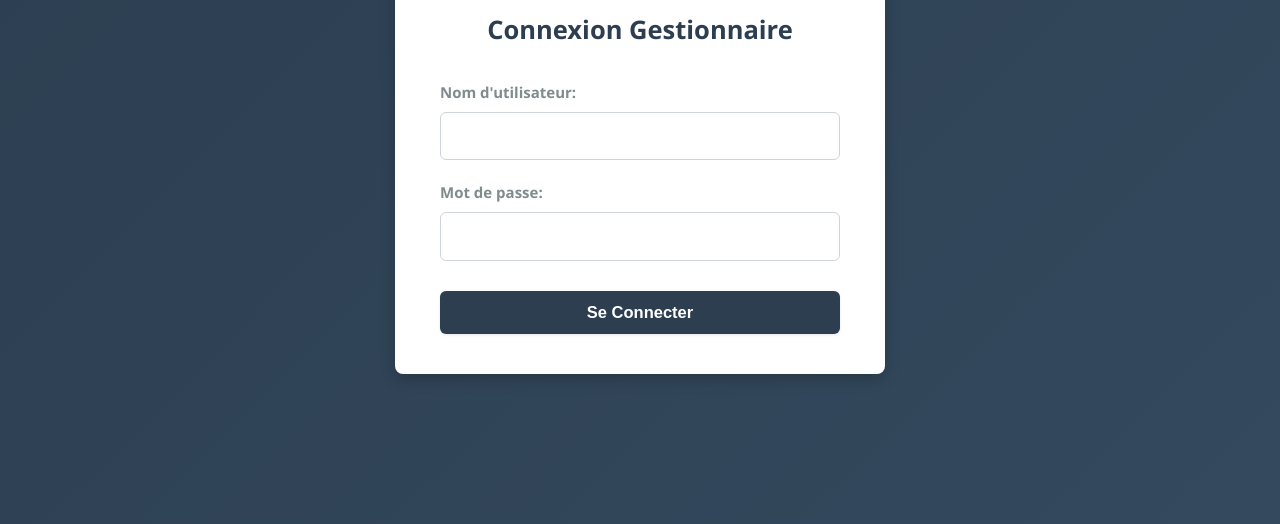
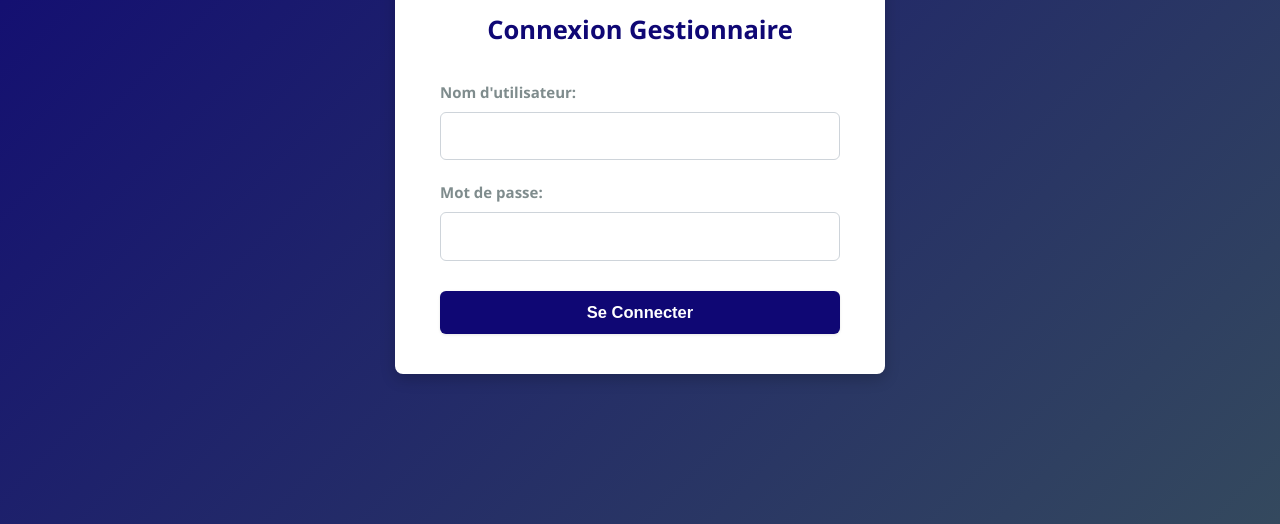
Before and after one commit to GKLM-TECHNOLOGIE/LaCharite, a plain HTML site: page index.html in a window 1280 px wide. Shown: the part 276-800 px from the top of the page. Drawn offline with nearby package versions, Linux system fonts and the light colour scheme; no server answers.

Commit message:
Update style.css

```diff
--- a/style.css
+++ b/style.css
@@ -1,6 +1,6 @@
 /* style.css */
 :root {
-    --color-primary: #2c3e50;       /* Dark Slate Blue (NEW) */
+    --color-primary: #0f0774;       /* Dark Slate Blue (NEW) */
     --color-primary-light: #34495e; /* Lighter Slate Blue (NEW) */
     --color-accent: #f39c12;        /* Vibrant Orange (NEW) */
     --color-accent-yellow: #f1c40f; /* Vibrant Yellow (NEW) */
@@ -1203,4 +1203,5 @@ footer p {
 .printing-invoice-header {
     /* Uses general .invoice-header styles defined within @media print */
 }
+
 /* No device-specific print changes needed; @media print handles the output format. */
```
